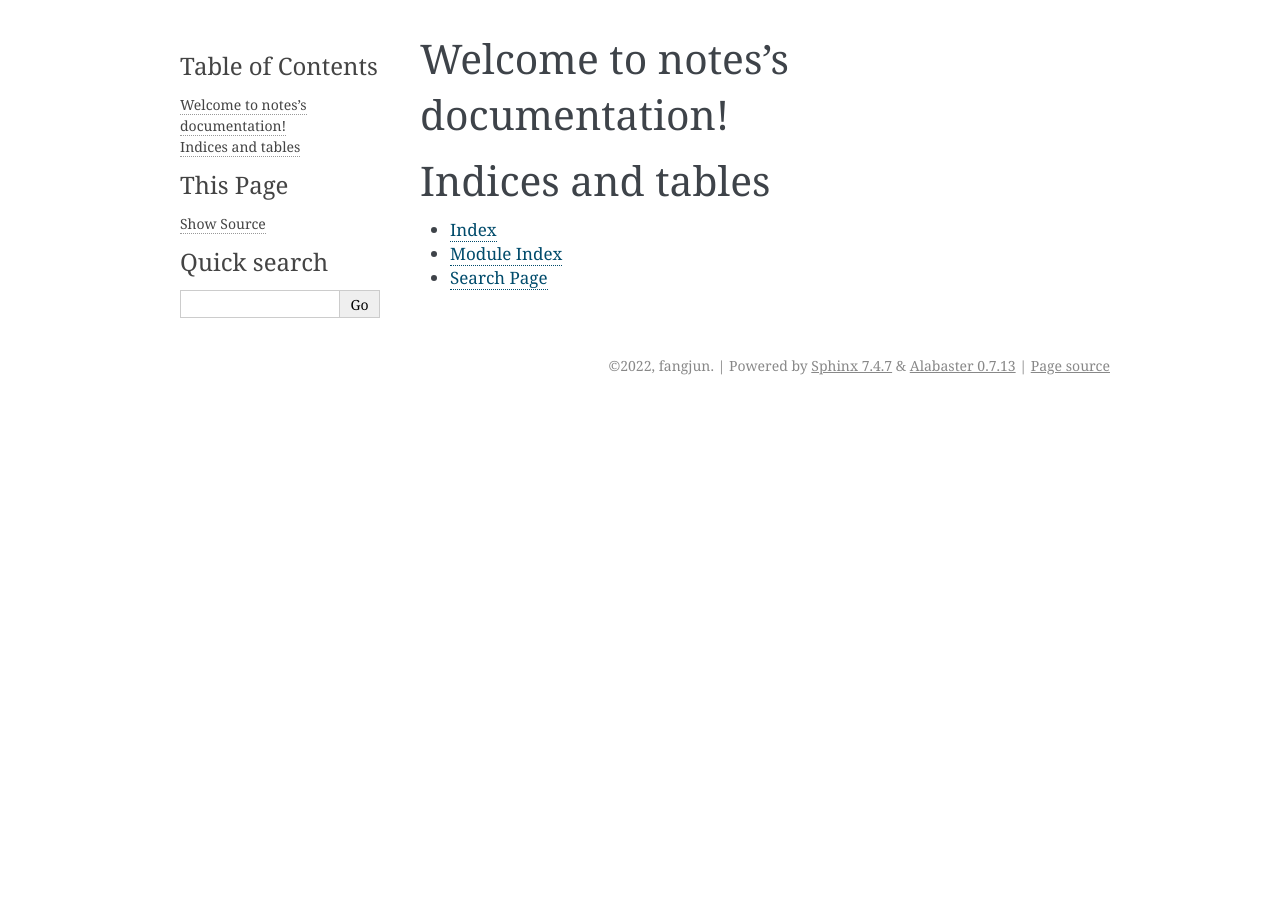
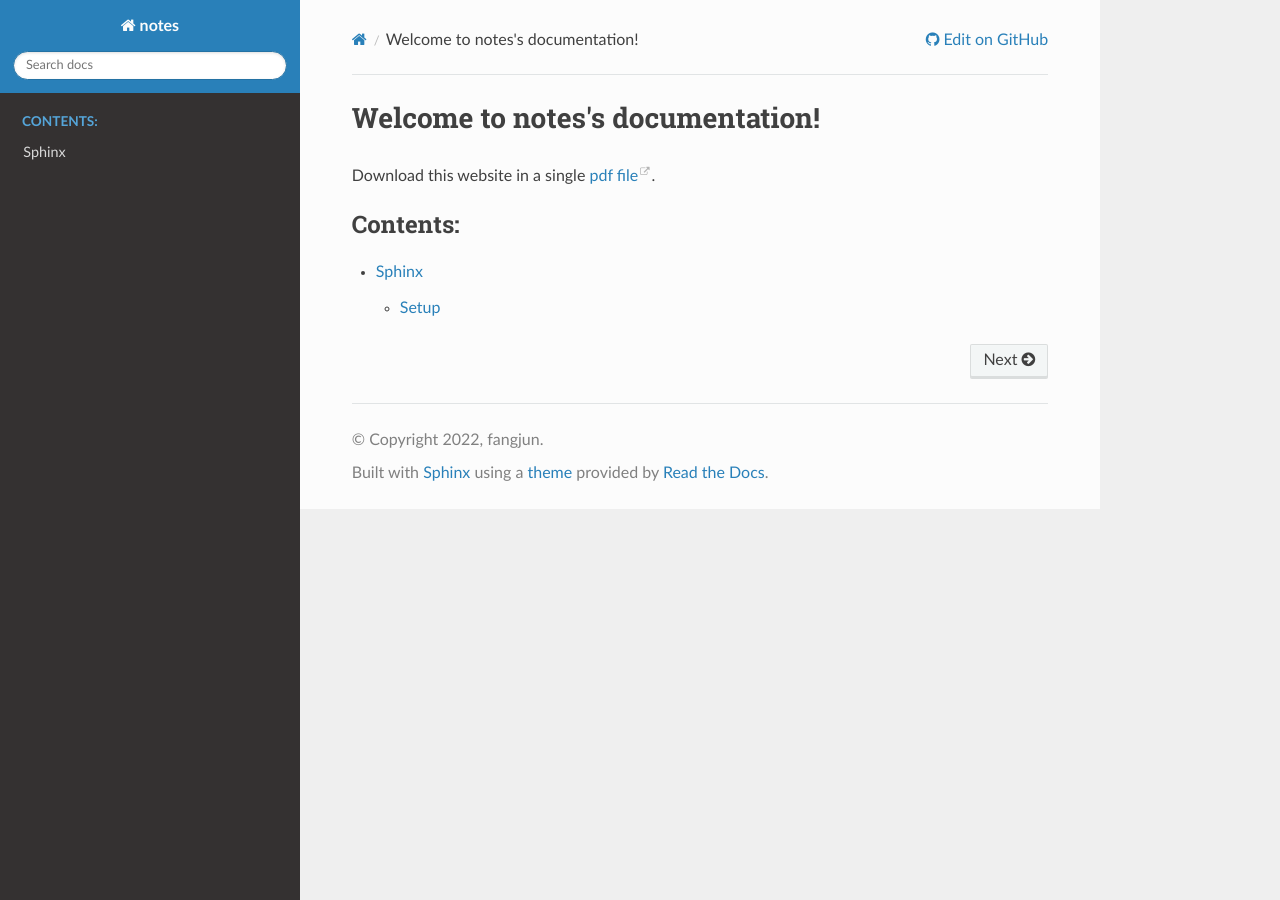
Before and after one commit to csu-fangjun/notes, a Sphinx documentation site: the page built from docs/source/index.rst, in a window 1280 px wide. Built offline with Sphinx 7.4.7 and the Read the Docs theme 2.0.0, drawn with Linux system fonts in a browser that asks for light colours.

Commit message:
Describe the environment setup.

```diff
--- a/docs/source/conf.py
+++ b/docs/source/conf.py
@@ -13,6 +13,7 @@
 # import os
 # import sys
 # sys.path.insert(0, os.path.abspath('.'))
+import sphinx_rtd_theme
 
 
 # -- Project information -----------------------------------------------------
@@ -44,9 +45,32 @@
 # The theme to use for HTML and HTML Help pages.  See the documentation for
 # a list of builtin themes.
 #
-html_theme = 'alabaster'
+html_theme = 'sphinx_rtd_theme'
 
 # Add any paths that contain custom static files (such as style sheets) here,
 # relative to this directory. They are copied after the builtin static files,
 # so a file named "default.css" will overwrite the builtin "default.css".
 html_static_path = ['_static']
+
+master_doc = 'index'
+pygments_style = 'sphinx'
+html_theme_path = [sphinx_rtd_theme.get_html_theme_path()]
+smartquotes = False
+html_show_sourcelink = True
+
+html_context = {
+    'display_github': True,
+    'github_user': 'csu-fangjun',
+    'github_repo': 'notes',
+    'github_version': 'master',
+    'conf_py_path': '/docs/source/',
+}
+
+# refer to
+# https://sphinx-rtd-theme.readthedocs.io/en/latest/configuring.html
+html_theme_options = {
+    'logo_only': False,
+    'display_version': True,
+    'prev_next_buttons_location': 'bottom',
+    'style_external_links': True,
+}
--- a/docs/source/index.rst
+++ b/docs/source/index.rst
@@ -6,15 +6,10 @@
 Welcome to notes's documentation!
 =================================
 
+Download this website in a single `pdf file <./_static/notes.pdf>`_.
+
 .. toctree::
    :maxdepth: 2
    :caption: Contents:
 
-
-
-Indices and tables
-==================
-
-* :ref:`genindex`
-* :ref:`modindex`
-* :ref:`search`
+   sphinx/index
```
Also changed, not shown: docs/source/sphinx/index.rst (added, +9 -0 lines), docs/source/sphinx/setup.rst (added, +60 -0 lines), 1 other file.
